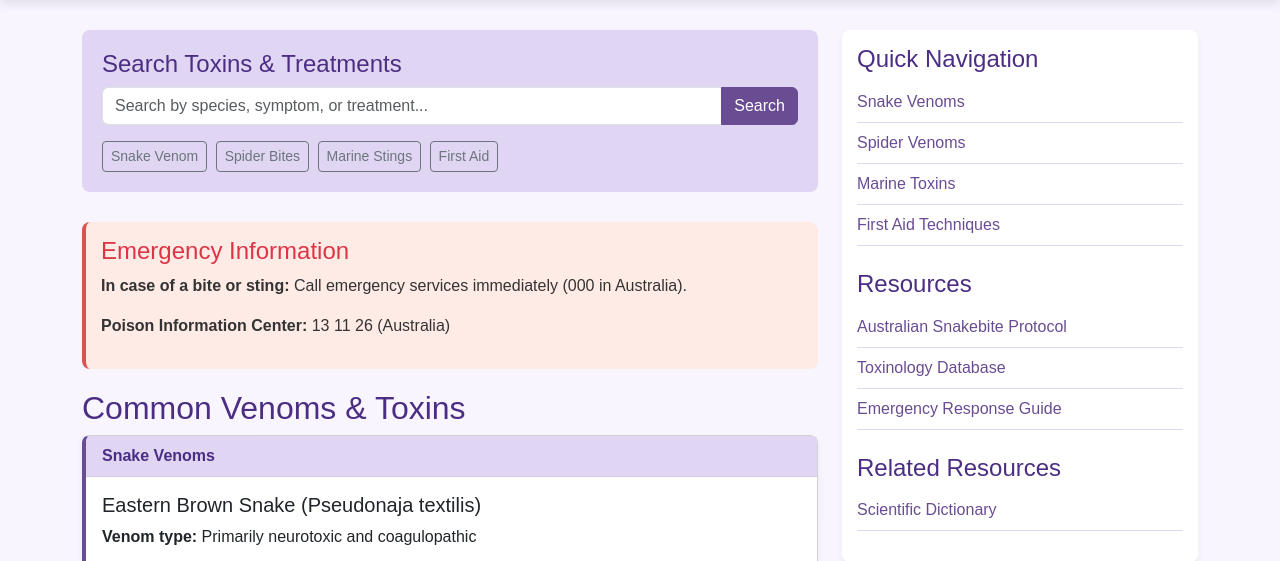
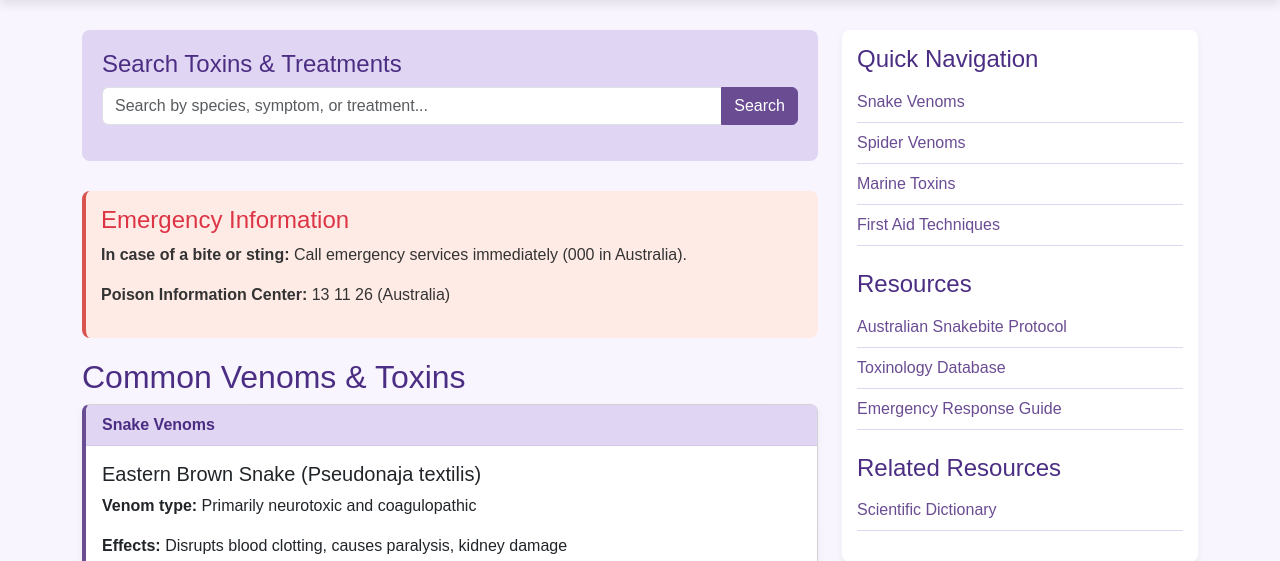
Before and after one commit to theycallmecooper/Cthomson-Majorwork, a Flask app: page /toxicology in a window 1280 px wide. Shown: the part 238-799 px from the top of the page. Run offline with Flask 2, Linux system fonts and the light colour scheme.

Commit message:
an empty search will return a message saying nothing was found and functionless buttons were removed

```diff
--- a/templates/toxicology.html
+++ b/templates/toxicology.html
@@ -133,11 +133,9 @@
                         <input type="text" class="form-control" placeholder="Search by species, symptom, or treatment...">
                         <button class="btn btn-primary" type="button" id="searchButton">Search</button>
                     </div>
-                    <div class="mt-2">
-                        <button class="btn btn-sm btn-outline-secondary me-1">Snake Venom</button>
-                        <button class="btn btn-sm btn-outline-secondary me-1">Spider Bites</button>
-                        <button class="btn btn-sm btn-outline-secondary me-1">Marine Stings</button>
-                        <button class="btn btn-sm btn-outline-secondary me-1">First Aid</button>
+
+                    <div id="noResultsMessage" class="alert alert-info mt-2 d-none">
+                        No results found :/
                     </div>
                 </div>
 
@@ -344,6 +342,10 @@
         // Simple search functionality (placeholder - would need backend integration for real search)
         document.getElementById('searchButton').addEventListener('click', function() {
             const searchQuery = document.querySelector('.search-area input').value.toLowerCase();
+            const noResultsMessage = document.getElementById('noResultsMessage');
+
+            // Hide the message before each new search
+            noResultsMessage.classList.add('d-none');
 
             // Very basic client-side search example
             if (searchQuery.includes('snake')) {
@@ -354,6 +356,18 @@
                 document.getElementById('marine').scrollIntoView({behavior: 'smooth'});
             } else if (searchQuery.includes('first aid') || searchQuery.includes('pressure')) {
                 document.getElementById('first-aid').scrollIntoView({behavior: 'smooth'});
+            } else {
+                // Show the no results message if no matches found
+                noResultsMessage.classList.remove('d-none');
+                // Scroll to the message
+                noResultsMessage.scrollIntoView({behavior: 'smooth'});
+            }
+        });
+
+        // Add the Enter key functionality to the search input
+        document.querySelector('.search-area input').addEventListener('keypress', function(e) {
+            if (e.key === 'Enter') {
+                document.getElementById('searchButton').click();
             }
         });
 
```
